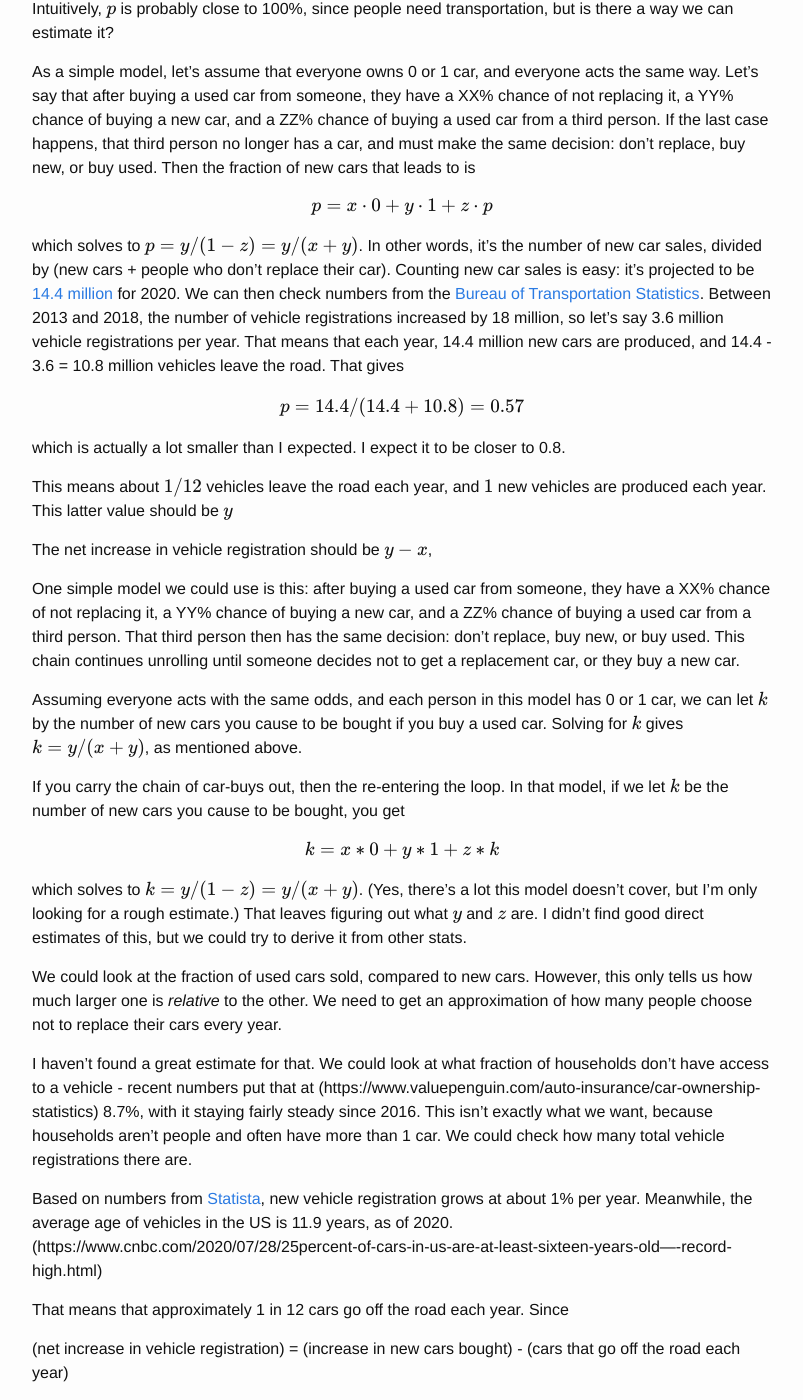
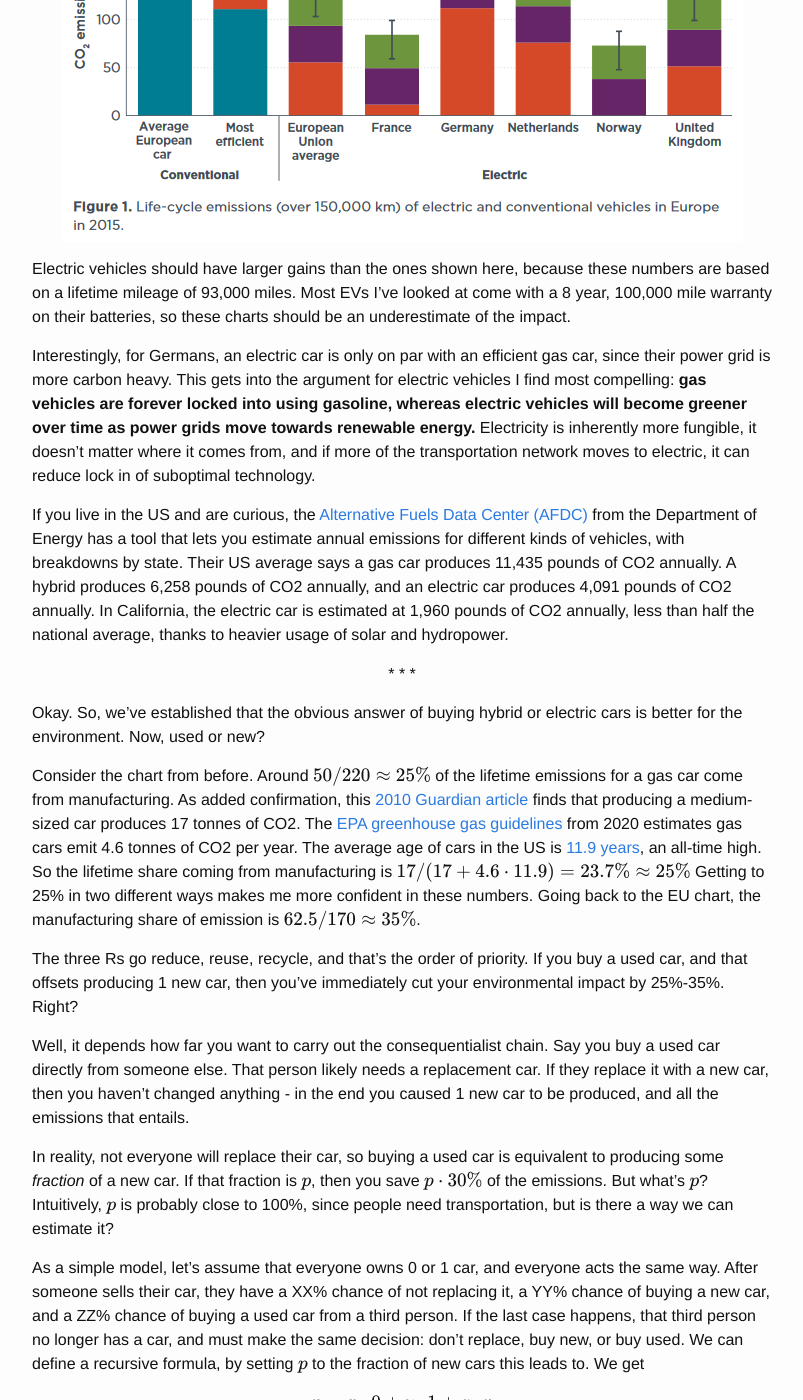
Before and after one commit to alexirpan/alexirpan.github.io, a Jekyll site: the page built from _posts/2020-12-29-car-co2.markdown, in a window 1280 px wide and 1400 px high, scrolled down 2110 px. Shown: the whole window, without its empty margins (238-1041 px from the left). Built offline with Jekyll 4.4.1, drawn with Linux system fonts in a browser that asks for light colours; nearby versions of some CDN libraries; formulas are drawn with MathJax 3; some of the changed text lies outside the part shown.

Commit message:
Finishing short draft

```diff
--- a/_posts/2020-12-29-car-co2.markdown
+++ b/_posts/2020-12-29-car-co2.markdown
@@ -1,6 +1,6 @@
 ---
 layout: post
-title:  "The Carbon Footprint of Buying a Car"
+title:  "Carbon Footprint Comparison for Gas and Electric Cars"
 date:   2020-01-13 00:20:00 -0700
 ---
 
@@ -26,14 +26,15 @@
 it's not. In high school, one of my teachers claimed that a new Toyota Prius was
 worse for the environment than a new Hummer over the course of its lifetime,
 because the CO2 emitted during production time was much higher. I never checked
-this claim, and it was 10 years ago. Let's see if we can find some sources.
+this claim, and it was 10 years ago, but it does demonstrate you should care about
+factory-to-driver emissions, not just driver emissions. Let's see if we can find some sources.
 
-The European Parliament has [an infographic](https://www.europarl.europa.eu/news/en/headlines/society/20200109STO69925/understanding-the-gender-pay-gap-definition-and-causes)
+The European Parliament has
+[an infographic](https://www.europarl.europa.eu/news/en/headlines/priorities/climate-change/20190313STO31218/co2-emissions-from-cars-facts-and-figures-infographics)
 for lifetime CO2 emissions from different kinds of cars, from 2014.
 
-https://www.europarl.europa.eu/news/en/headlines/priorities/climate-change/20190313STO31218/co2-emissions-from-cars-facts-and-figures-infographics
-
-IMAGE HERE
+![Chart of lifetime CO2 emissions](/public/car-co2/eu-lifetime-co2-infographic.jpg)
+{: .centered }
 
 The green bars are the share from vehicle production. The top bar is a gasoline car,
 the second bar is a diesel car, and the last 3 are electric cars under different
@@ -48,172 +49,115 @@
 gasoline car! However, the average EU resident can expect about 170 g/km for an electric
 car and 220 g/km for a gasoline car.
 
-Other sources (FIND THEM) give a similar conclusion: the short-term boost in emissions is
-offset by the long-term ownership of the car. A lifetime mileage of 93,000 strikes me as an
-underestimate, given that many EV manufacturers offer 100,000 mile warranties on their batteries,
-so owning an electric vehicle should be better than the numbers shown.
+A [2018 brief from the International Council on Clean Transporation](https://theicct.org/sites/default/files/publications/EV-life-cycle-GHG_ICCT-Briefing_09022018_vF.pdf)
+found similar conclusions. They compared an average conventional car, an efficient internal combustion car
+(the 2017 Peugeot 208, which gets 65.7 mpg), and an electric vehicle (the 2017 Nissan Leaf). The Nissan Leaf won out.
 
-The [Alternative Fuels Data Center](https://afdc.energy.gov/vehicles/electric_emissions.html)
+![ICCT 2018 brief](/public/car-co2/icct-2018-brief.png)
+{: .centered }
+
+Electric vehicles should have larger gains than the ones shown here, because these numbers
+are based on a lifetime mileage of 93,000 miles. Most EVs I've looked at come with a 8 year, 100,000 mile
+warranty on their batteries, so these charts should be an underestimate of the impact.
+
+Interestingly, for Germans, an electric car is only on par with an efficient gas car, since their power
+grid is more carbon heavy. This gets into the argument for electric vehicles I find most compelling:
+**gas vehicles are forever locked into using gasoline, whereas electric vehicles will become
+greener over time as power grids move towards renewable energy.** Electricity is inherently
+more fungible, it doesn't matter where it comes from, and if more of the transportation network
+moves to electric, it can reduce lock in of suboptimal technology.
+
+If you live in the US and are curious, the [Alternative Fuels Data Center (AFDC)](https://afdc.energy.gov/vehicles/electric_emissions.html)
 from the Department of Energy has a tool that lets you estimate annual
 emissions for different kinds of vehicles, with breakdowns by state.
-Their estimate is that a gasoline car produces 11,435 pounds of CO2 (5.19
-tonnes, more than the EPA's estimate). For the average US power grid,
-a hybrid produces 6,258 pounds of CO2 annually (2.84 tonnes), and an electric car produces
-4,358 pounds of CO2 annually (1.98 tonnes).
-
-This doesn't even get into the argument for electric vehicles I find most compelling:
-gas vehicles are forever locked into using gasoline, whereas electric vehicles will become
-greener over time as power grids move towards renewable energy. Electricity is inherently
-more fungible, it doesn't matter where it comes from, and that helps avoid situations
-where suboptimal technology gets locked in early. Even if electric vehicles were on par
-with gasoline cars for lifetime emissions, it would still be better for the environment
-to get an electric car.
-
-In California, on average, an all electric car
-produces 2,117 pounds of CO2 annually - less than half the national average, thanks
-to heavier usage of solar and hydropower. I expect electricity to become greener
-over time. There's enough pressure from climate protestors that I believe we're
-going to see power companies do environmentally friendly things for PR reasons,
-even if they don't particularly care about the environment. This is similar to
-how some companies figured out that paying lip service to LGBT rights was good
-PR - it's not the ideal scenario, but it's better than nothing.
-
-Interestingly, some sources find that right now, hybrids are better for the
-environment than an electric car. [CarbonBrief](https://www.carbonbrief.org/factcheck-how-electric-vehicles-help-to-tackle-climate-change)
-has some charts summarizing a few sources, showing how lifetime emissions drastically
-change depending which country's power grid you use. However, if you get a car
-that's partly gas-powered, tailpipe emissions are never going to drop, while
-power grid emissions could drop with development of new technology.
-
+Their US average says a gas car produces 11,435 pounds of CO2
+annually. A hybrid produces 6,258 pounds of CO2 annually, and an electric car produces
+4,091 pounds of CO2 annually. In California, the electric car is estimated at 1,960
+pounds of CO2 annually, less than half the national average, thanks to heavier usage of solar
+and hydropower.
 
 \* \* \*
 {: .centered }
 
 Okay. So, we've established that the obvious answer of buying hybrid or electric
-cars is better for the environment. However, this ignores another important
-question: used or new?
+cars is better for the environment. Now, used or new?
 
-Consider the chart from before. For both gas and electric cars, a sizeable chunk
-(25-30%) of the CO2 emissions comes from production. If you buy a used car instead
-of a new one, then it's an immediate 25% drop in emissions. Right?
+Consider the chart from before. Around $$50/220 \approx 25\%$$ of the lifetime emissions for a gas car
+come from manufacturing. As added confirmation, this [2010 Guardian article](https://www.theguardian.com/environment/green-living-blog/2010/sep/23/carbon-footprint-new-car)
+finds that producing a medium-sized car produces 17 tonnes of CO2.
+The [EPA greenhouse gas guidelines](https://www.epa.gov/greenvehicles/greenhouse-gas-emissions-typical-passenger-vehicle)
+from 2020 estimates gas cars emit 4.6 tonnes of CO2 per year. The average age of
+cars in the US is [11.9 years](https://www.cnbc.com/2020/07/28/25percent-of-cars-in-us-are-at-least-sixteen-years-old----record-high.html),
+an all-time high. So the lifetime share coming from manufacturing is
+$$17 / (17 + 4.6 \cdot 11.9) = 23.7\% \approx 25\%$$
+Getting to 25% in two different ways makes me more confident in these numbers. Going back
+to the EU chart, the manufacturing share of emission is $$62.5 / 170 \approx 35\%$$.
+
+The three Rs go reduce, reuse, recycle, and that's the order of priority. If you buy
+a used car, and that offsets producing 1 new car, then you've immediately cut your
+environmental impact by 25%-35%. Right?
 
 Well, it depends how far you want to carry out the consequentialist chain. Say
-you buy a used car directly from someone else. That person may choose to have
-no car, or they may choose to get a replacement car. If they replace it with a new
+you buy a used car directly from someone else. That person likely needs a replacement
+car. If they replace it with a new
 car, then you haven't changed anything - in the end you caused 1 new car to be
 produced, and all the emissions that entails.
 
-In reality, not everyone will replace their car, and buying a used car is equivalent
+In reality, not everyone will replace their car, so buying a used car is equivalent
 to producing some *fraction* of a new car. If that fraction is $$p$$, then you
-save $$p\cdot 25\%$$ of the emissions. But what's $$p$$? Intuitively, $$p$$ is probably
+save $$p\cdot 30\%$$ of the emissions. But what's $$p$$? Intuitively, $$p$$ is probably
 close to 100%, since people need transportation, but is there a way we can estimate it?
 
 As a simple model, let's assume that everyone owns 0 or 1 car, and everyone acts the same
-way. Let's say that after buying a used car from someone, they have a XX% chance of not replacing it, a YY% chance of buying a new car, and a
+way. After someone sells their car, they have a XX% chance of not replacing it, a YY% chance of buying a new car, and a
 ZZ% chance of buying a used car from a third person. If the last case happens, that third person no
-longer has a car, and must make the same decision: don't replace, buy new, or buy used. Then the
-fraction of new cars that leads to is
+longer has a car, and must make the same decision: don't replace, buy new, or buy used. We can define
+a recursive formula, by setting $$p$$ to the fraction of new cars this leads to. We get
 
 $$
 p = x \cdot 0 + y \cdot 1 + z \cdot p
 $$
 
 which solves to $$p = y/(1-z) = y / (x+y)$$. In other words, it's the number of new car sales,
-divided by (new cars + people who don't replace their car). Counting new car sales is easy: it's
-projected to be [14.4 million](https://www.dbusiness.com/daily-news/2020-u-s-new-vehicle-sales-projected-at-14-4m-decline-of-15-5-from-2019/)
-for 2020. We can then check numbers
+divided by (new cars + people who don't replace their car). Counting new car sales is easy,
+because it directly affects revenue of automakers, and anything that affects revenues is
+usually measured by somebody. Projections put it at [17.3 million new cars](https://www.jato.com/usa/u-s-new-vehicle-sales-saw-a-slight-increase-in-2018-as-suvs-continue-to-see-market-share-growth/)
+in 2018. Counting people who don't replace their car is harder, but we can use numbers
 from the [Bureau of Transportation Statistics](https://www.bts.gov/content/number-us-aircraft-vehicles-vessels-and-other-conveyances).
-Between 2013 and 2018, the number of vehicle registrations increased by 18 million, so let's say
-3.6 million vehicle registrations per year. That means that each year, 14.4 million new cars
-are produced, and 14.4 - 3.6 = 10.8 million vehicles leave the road. That gives
+There are fluctuations between each year, but if we consider the 2013-2018 time span,
+the number of vehicle registrations increased by 18 million. So let's say
+3.6 million vehicle registrations per year. This is the net increase, so 17.3-3.6 = 13.7
+million vehicles leave the road each year. That gives
 
 $$
-p = 14.4 / (14.4 + 10.8) = 0.57
+p = 17.3 / (17.3 + 13.7) = 0.558
 $$
 
-which is actually a lot smaller than I expected. I expect it to be closer to 0.8.
+which is actually a lot smaller than I expected, I thought it would be closer to 0.8 than 0.5.
+I'm overestimating the number of vehicles that leave the road each year, since the BTS numbers
+include aircraft and boats as well. A overestimate in the denominator means I'm underestimating
+$$p$$, so let's round up and say buying a used car leads to about 0.6 new cars to be produced.
+This saves 0.4 new cars of production, and you can expect a $$0.4 \cdot 30 = 12\%$$ cut to
+environmental impact.
 
+\* \* \*
+{: .centered }
 
+Combining it all together, even if you use the most efficient gas vehicle, and buy it used, you will
+struggle to do as good for the environment as buying a new electric vehicle. The ICCT brief estimates a
+60+ mpg conventional car at 180 g CO2/km. Buying it used gives a 12% cut, to 158.4 g CO2/km. The same ICCT brief
+estimates electric vehicles at 130 g CO2/km, while the infographic from EU parliament estimates 170 g CO2/km.
+Perhaps you'll do better, but it won't be by much.
 
-This means about $$1/12$$ vehicles leave the road each year, and $$1% + 1/12$$
-new vehicles are produced each year. This latter value should be $$y$$
+California residents can expect their electric cars to be much better for the environment. Other states
+may not get as big gains, but I would estimate a 30%-50% reduction in lifetime CO2 emissions. Additionally,
+the manufacturing emissions mostly come from energy needs, so the CO2 from that should also drop over time.
 
-The net increase in vehicle registration should be $$y - x$$,
+If you're concerned about how well you can charge your car (like me), then you could consider a plug-in
+hybrid. These cars come with a smaller battery that lets them use electric power for short drives, then
+switch to hybrid mode (using gas) once that runs out. The CO2 emissions will depend on how diligent you
+are about charging the battery, but should be equivalent to a pure electric car if you regularly top up
+the battery.
 
-One simple model we could use is this: after buying a used car from someone,
-they have a XX% chance of not replacing it, a YY% chance of buying a new car, and a
-ZZ% chance of buying a used car from a third person. That third person then has the same
-decision: don't replace, buy new, or buy used. This chain continues unrolling until someone decides
-not to get a replacement car, or they buy a new car.
-
-Assuming everyone acts with the same odds, and each person in this model has 0 or 1 car,
-we can let $$k$$ by the number of new cars you cause to be bought if you buy a used car.
-Solving for $$k$$ gives $$k = y / (x+y)$$, as mentioned above.
-
-If you carry the chain of car-buys out,
-then the
-re-entering the loop. In that model, if we let
-$$k$$ be the number of new cars you cause to be bought, you get
-
-$$
-k = x * 0 + y * 1 + z * k
-$$
-
-which solves to $$k = y / (1-z) = y / (x+y)$$. (Yes, there's a lot this model doesn't cover, but
-I'm only looking for a rough estimate.) That leaves figuring out what $$y$$ and $$z$$
-are. I didn't find good direct estimates of this, but we could try to derive it from other stats.
-
-We could look at the fraction of used cars sold, compared to new cars. However, this only tells
-us how much larger one is *relative* to the other. We need to get an approximation of how many
-people choose not to replace their cars every year.
-
-I haven't found a great estimate for that. We could look at what fraction of households don't have
-access to a vehicle - recent numbers put that at (https://www.valuepenguin.com/auto-insurance/car-ownership-statistics)
-8.7%, with it staying fairly steady since 2016. This isn't exactly what we want, because households
-aren't people and often have more than 1 car. We could check how many total vehicle registrations there
-are.
-
-Based on numbers from [Statista](https://www.statista.com/statistics/183505/number-of-vehicles-in-the-united-states-since-1990/),
-new vehicle registration grows at about 1% per year. Meanwhile, the average age of vehicles in the US is 11.9 years, as of 2020. (https://www.cnbc.com/2020/07/28/25percent-of-cars-in-us-are-at-least-sixteen-years-old----record-high.html)
-
-That means that approximately 1 in 12 cars go off the road each year. Since
-
-(net increase in vehicle registration) = (increase in new cars bought) - (cars that go off the road each year)
-
-1% = ?% - 1/12
-
-Meanwhile, Americans are changing cars about every 7 years on average (estimates seem to range
-from 6 to 8 years, with an upward trend since 2010 thanks to the Great Recession). Meanwhile,
-the number of registered vehicles in the US grows fairly slowly (an increase of about 1% a year
-based on  https://www.statista.com/statistics/183505/number-of-vehicles-in-the-united-states-since-1990/)
-
-1/12 cars leave the road every year
-1% new registrations each year
-so 1/12 + 1%
-
-(1% more new cars per year) = (1/12 new car purchases) - (
-(fraction new cars) =
-
-So, one way to view this is that every year, 1 in 7 Americans replace their car, and 1 in 12 Americans
-buy a new car. We know that (car replacements) = (used car transactions) + (new car transactions)
-
-new cars
-
-
-other stats.
-
-* Median number of times a car has been owned.
-* Fraction of used cars vs new cars
-
-This [Guardian article](https://www.theguardian.com/environment/green-living-blog/2010/sep/23/carbon-footprint-new-car)
-from 2010 says that purchasing a medium-sized new car is about
-17 tonnes of CO2. The [EPA greenhouse gas guidlines](https://www.epa.gov/greenvehicles/greenhouse-gas-emissions-typical-passenger-vehicle)
-from 2020 estimates that a gasoline car emits about 4.6 tonnes of CO2 per year.
-Now obviously we're comparing 2010 production numbers to 2020 estimates,
-so it's not super accurate, but this suggests that buying a new car is worth
-about 3.7 years of driving it.
-
-Let's say a car lasts about 10 years. Taking $$3.7 / (10+3.7)$$ gives
-27% of a gasoline car's emissions comes from initial production, and the
-rest comes from fuel. So how do hybrid and electric car production emissions
-compare to that?
+![ICCT 2018 brief, with plug-in comparison](/public/car-co2/icct-2018-brief-plugin.png)
+{: .centered }
```
Also changed, not shown: public/car-co2/eu-lifetime-co2-infographic.jpg (added), public/car-co2/icct-2018-brief-plugin.png (added), public/car-co2/icct-2018-brief.png (added).
